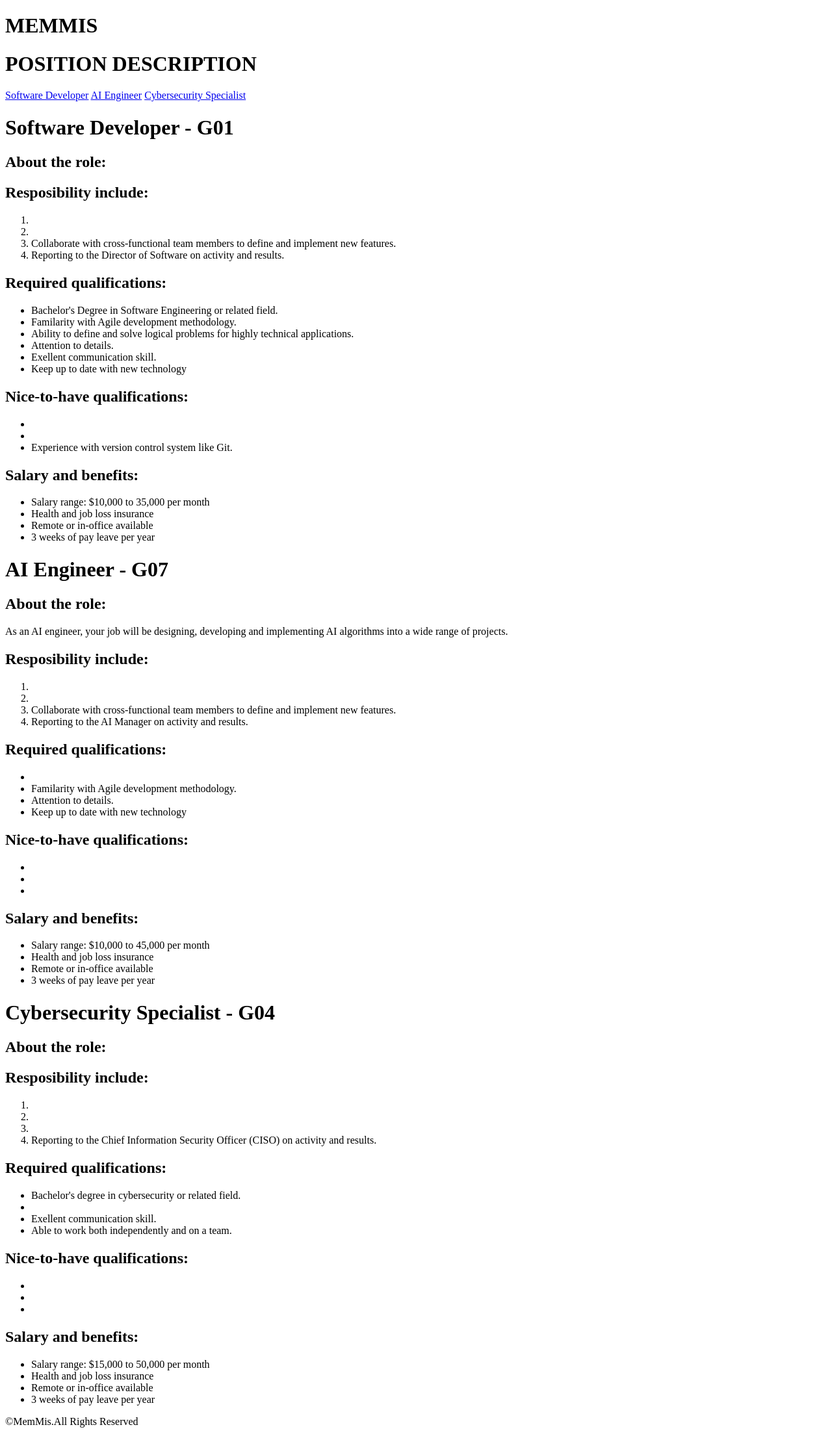
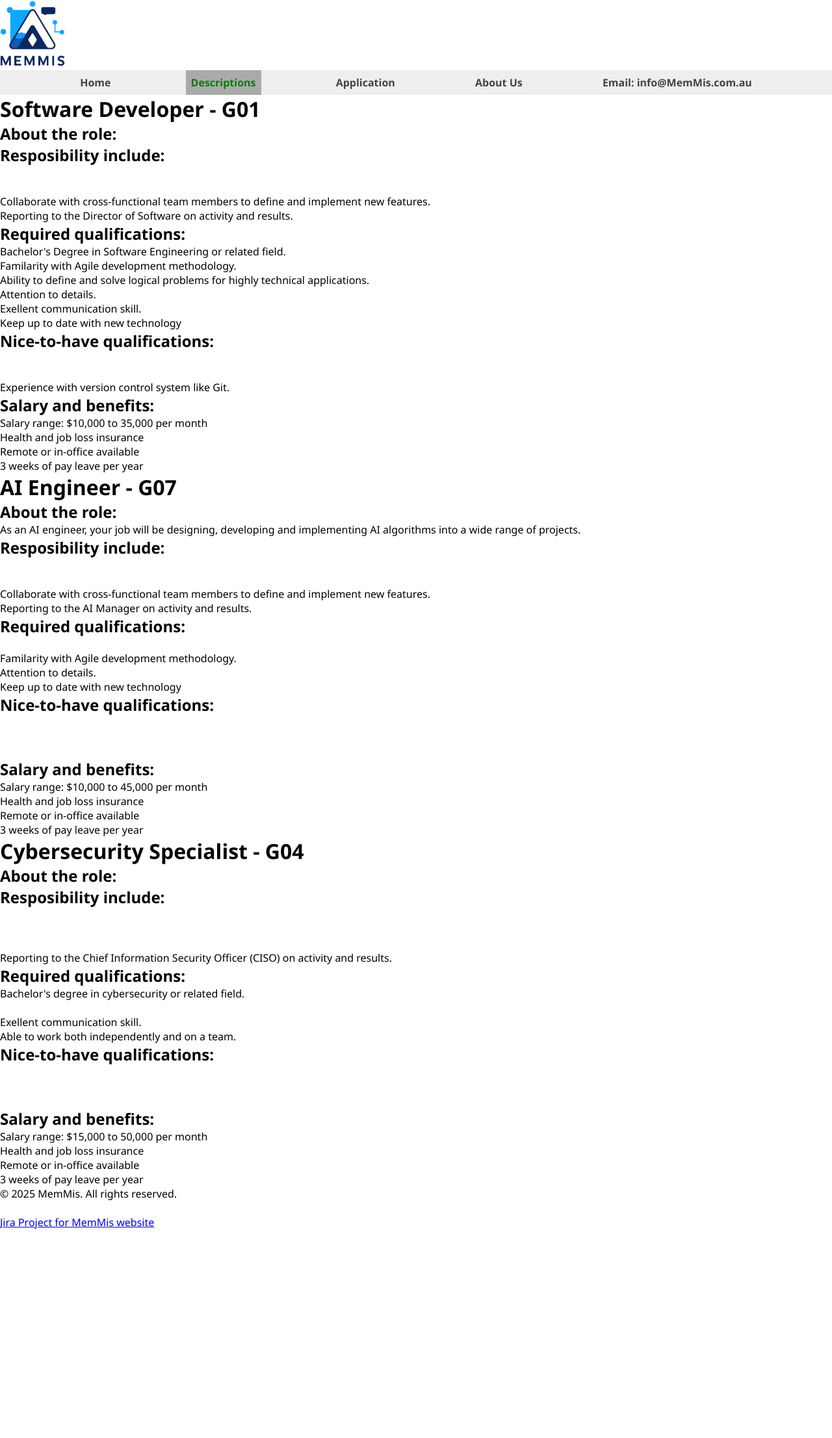
Before and after one commit to TrucNguyen106217880/MemMis_WebProject, a PHP site: page /jobs.html in a window 1280 px wide. Shown: the whole page at 65% size. After the commit the page ends 1891 px from the top, so only its background shows below. Run offline with PHP 8.4, Linux system fonts and the light colour scheme.

Commit message:
Stylized header. Adjusted header and footer content on all pages.

```diff
--- a/project1/jobs.html
+++ b/project1/jobs.html
@@ -7,22 +7,35 @@
 	<meta name="description" content="">
 	<meta name="keywords" content="">
 	<meta name="author" content="Tran-Minh-Duy">
+	<link rel="stylesheet" href="styles/styles.css">
 	<title>Position Description Page - MEMMIS</title>
 </head>
 
 <body>
 	<header>
-		<h1>MEMMIS</h1>
-		<!-- Memmis and logo should be on the conner of the page -->
-		<h1 id="position-des">POSITION DESCRIPTION</h1>
-		<!-- posotion description should be in the middle and bigger than other h1 -->
+		<!-- This logo was created using a text-to-image AI tool provided by Canva, with modifications toward quality -->
+		<img id="logo" src="images/MemMis Logo.png"
+			 title="Custom Website Design & Development | MemMis"
+			 alt="MemMis logo" loading="lazy">
 		<nav>
-			<a href="#software">Software Developer</a>
-			<a href="#ai">AI Engineer</a>
-			<a href="#cybersecurity">Cybersecurity Specialist</a>
+			<ul class="menu">
+				<li><a href="index.html">Home</a></li>
+				<li><a href="jobs.html" class="active">Descriptions</a>
+					<ul class="joblist">
+						<li><a href="#G01">Software Developer</a></li>
+						<li><a href="#G04">Cybersecurity Specialist</a></li>
+						<li><a href="#G07">AI Engineer</a></li>
+					</ul>
+				</li>
+				<li><a href="apply.html">Application</a></li>
+				<li><a href="about.html">About Us</a></li>
+				<li><a href="mailto:info@MemMis.com.au">Email: info@MemMis.com.au</a></li>
+			</ul>
 		</nav>
 	</header>
-	<h1 id="software">Software Developer - G01</h1>
+
+	<main>
+		<h1 id="G01">Software Developer - G01</h1>
 		<aside></aside>
 		<h2>About the role:</h2>
 		<p></p>
@@ -55,7 +68,7 @@
 			<li>Remote or in-office available</li>
 			<li>3 weeks of pay leave per year</li>
 		</ul>
-	<h1 id="ai">AI Engineer - G07</h1>
+		<h1 id="G07">AI Engineer - G07</h1>
 		<aside></aside>
 		<h2>About the role:</h2>
 		<p>As an AI engineer, your job will be designing, developing and implementing AI algorithms into a wide range of
@@ -89,7 +102,7 @@
 			<li>Remote or in-office available</li>
 			<li>3 weeks of pay leave per year</li>
 		</ul>
-	<h1 id="cybersecurity">Cybersecurity Specialist - G04</h1>
+		<h1 id="G04">Cybersecurity Specialist - G04</h1>
 		<aside></aside>
 		<h2>About the role:</h2>
 		<p></p>
@@ -120,9 +133,14 @@
 			<li>Remote or in-office available</li>
 			<li>3 weeks of pay leave per year</li>
 		</ul>
+	</main>
+
 	<footer>
-		<p>&copy;MemMis.All Rights Reserved</p>
-		<!-- this should be in the middle -->
+		<p>&copy; 2025 MemMis. All rights reserved.</p>
+
+		<br>
+		<a href="https://trucnttkh.atlassian.net/jira/software/projects/MEMMIS/boards/34?atlOrigin=eyJpIjoiODE4YmJlYmU5NjFkNGViZWFjY2ZjODUxN2U2ZTFjMGYiLCJwIjoiaiJ9"
+		   target="_blank">Jira Project for MemMis website</a>
 	</footer>
 </body>
 
--- a/project1/styles/styles.css
+++ b/project1/styles/styles.css
@@ -1,28 +1,73 @@
-*{
+/*
+    filename:
+
+    author:
+
+    date created:
+
+    date modified:
+
+    description:
+*/
+
+* {
     margin: 0;
     padding: 0;
+    font-family: 'Segoe UI', Tahoma, Geneva, Verdana, sans-serif;
 }
-nav{
-    background-color: black;
-    padding: 1rem;
+
+/* Header (Logo & Menu) */
+#logo {
+    display: inline;
+    width: 100px;
 }
-nav ul{
+.menu {
+    display: flex;
+    justify-content: space-evenly;
     list-style-type: none;
-    margin: 0;
-    padding: 0;
-    display: flex;
-    justify-content: space-around;
+    background-color: #eee;
+    padding: 0.5em;
 }
-nav ul li{
-    display: inline;
+.menu a {
+    padding: 0.5em;
+    color: #444;
+    font-weight: bold;
+    text-decoration: none;
 }
-nav ul li a{
-    color: white;
-    text-decoration: none;
-    padding: 0.5rem 1rem;
+.menu a:hover {
+    background-color: #aaa;
+    color: green;
+    font-weight: bold;
+}
+.active {
+    background-color: #aaa;
+    border: none;
+    color: green !important;
+}
+.menu li {
+    position: relative;
+}
+.joblist {
+    list-style-type: none;
+    display: none;
+    position: absolute;
+    background-color: #eee;
+    min-width: 15em;
+    z-index: 1;
+}
+.joblist a {
     display: block;
 }
-nav ul li a:hover{
-    background-color: gray;
-    border: 5px solid;
+.menu li:hover .joblist {
+    display: block;
 }
+
+/* index.html */
+
+/* jobs.html */
+
+/* apply.html */
+
+/* about.html */
+
+/* Footer */
```
Also changed, not shown: project1/about.html (+30 -5 lines), project1/apply.html (+64 -14 lines), project1/index.html (+22 -16 lines). Lines whose indentation alone changed are shown as unchanged.
